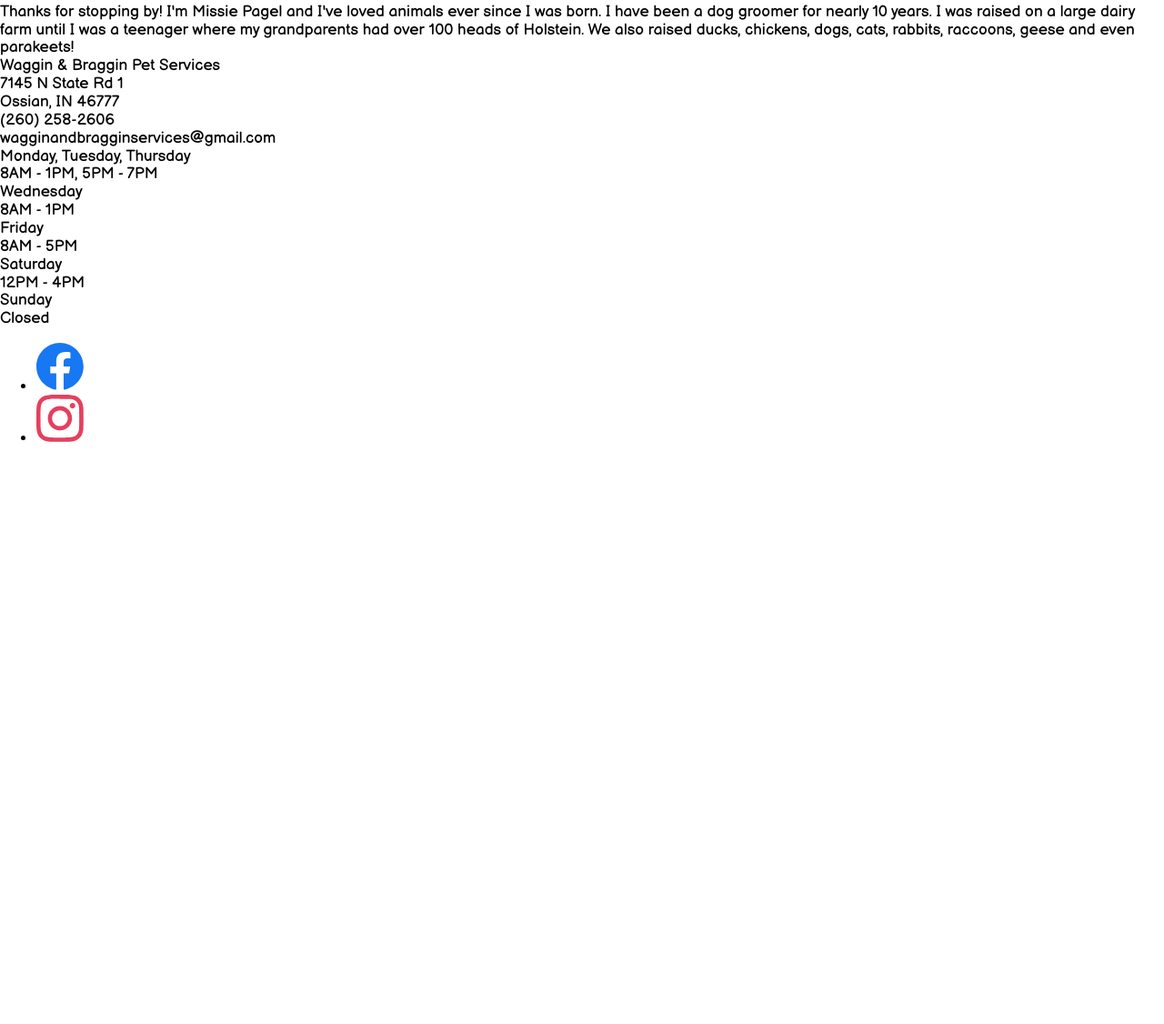
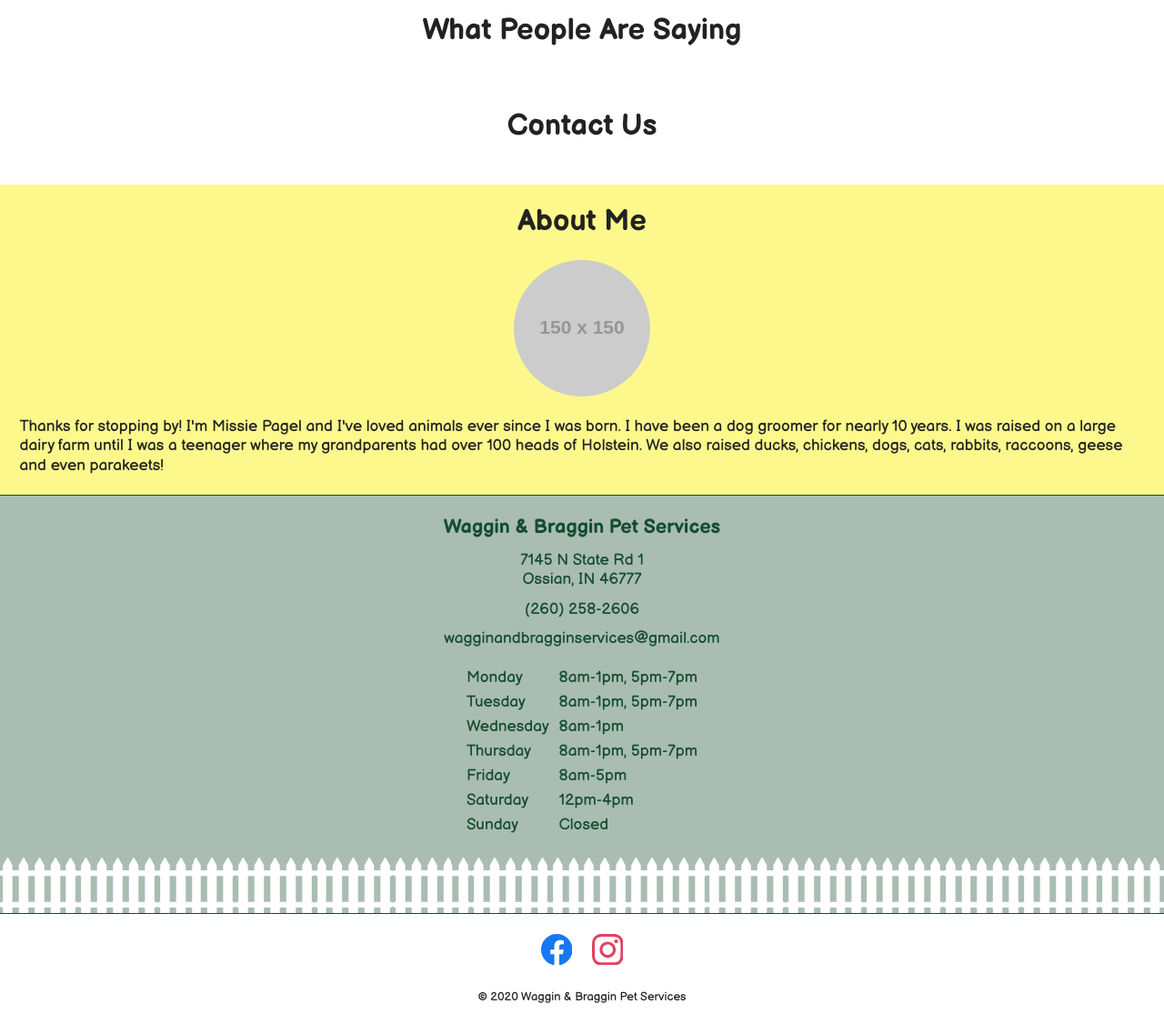
Before and after one commit to likens/wagginbraggin, a plain HTML site: page index.html in a window 1280 px wide. Shown: the part 748-1874 px from the top of the page at 91% size. Before the commit the page ends 1256 px from the top, so only its background shows below. Drawn offline with Linux system fonts and the light colour scheme; no server answers; placeholder pictures from the web are drawn by us.

Commit message:
added more stuffs

```diff
--- a/assets/css/styles.css
+++ b/assets/css/styles.css
@@ -1,6 +1,8 @@
 :root {
-	--mintGreen: #a9bdb2;
-	--darkGreen: #154c2f;
+	--mineShaft: #222222;
+	--powderAsh: #a9bdb2;
+	--parsley: #154c2f;
+	--sweetCorn: #fcf88c;
 }
 
 *,
@@ -15,12 +17,6 @@
 }
 
 html {
-    font-size: 67.5%;
-	line-height: 1.15;
-	-webkit-text-size-adjust: 100%;
-}
-
-body {
 	font-family:
 		system-ui,
 		-apple-system,
@@ -31,9 +27,16 @@ body {
 		sans-serif,
 		'Apple Color Emoji',
         'Segoe UI Emoji';
+    font-size: 67.5%;
+	line-height: 1.25;
+	-webkit-text-size-adjust: 100%;
+}
+
+body {
     font-size: 1.6rem;
 	margin: 0;
 	font-family: 'Balsamiq Sans', cursive;
+	color: var(--mineShaft);
 }
 
 abbr[title] {
@@ -159,9 +162,140 @@ summary {
 
 
 
+
+
+
+
+
+
+
+
+
+
+.header {
+	display: grid;
+	grid-template-columns: min-content 1fr min-content;
+	padding: 2rem;
+}
+
+.nav {
+	grid-column-end: span 3;
+}
+
+.section {
+	padding: 2rem;
+}
+
+.section--about {
+	background: var(--sweetCorn);
+}
+
+.section__heading {
+	margin: 0;
+	text-align: center;
+	font-size: 3rem;
+	padding:0 0 2rem;
+}
+
+.about__head {
+	padding: 0 0 2rem;
+}
+
+.about__head-img {
+	border-radius: 50%;
+	display: block;
+	max-width: 100%;
+	margin: 0 auto;
+}
+
+.logo__img {
+	display: block;
+	max-width: 100%;
+}
+
+.nav__list {
+	display: flex;
+	align-items: center;
+	font-size: 1.2rem;
+	justify-content: center;
+	list-style: none;
+	margin: 0;
+	padding: 0;
+}
+
+.info {
+	display: grid;
+	grid-row-gap: 1rem;
+	background: var(--powderAsh);
+	padding: 2rem 2rem 8rem;
+	text-align: center;
+	position: relative;
+	border-width: 1px 0;
+	border-style: solid;
+	color: var(--parsley);
+}
+
+.info:after {
+	content: '';
+	position: absolute;
+	width: 100%;
+	height: 8rem;
+	bottom: 0;
+	left: 0;
+	z-index: 10;
+	background-color: var(--powderAsh);
+	background-image: url('../img/fence.svg');
+	background-position: 0 1.2rem;
+	background-repeat: repeat-x;
+	height: 8rem;
+}
+
+.info__name {
+	font-size: 2rem;
+	font-weight: 700;
+}
+
+.info__name span {
+	margin: 0 .25rem;
+}
+
+.info__name,
+.info__email {
+	display: flex;
+	flex-wrap: wrap;
+	justify-content: center;
+	width: 100%;
+}
+
+.info__hours {
+	display: grid;
+	grid-gap: .5rem 1rem;
+	grid-template-columns: min-content 1fr;
+	padding-top: 1rem;
+	text-align: left;
+	margin: auto;
+}
+
+.info__hours-line {
+	display: contents;
+}
+
+.social__list {
+	display: flex;
+	align-items: center;
+	justify-content: center;
+	list-style: none;
+	margin: 0;
+	padding: 0;
+}
+
+.social__item {
+	padding: 2rem 1rem;
+}
+
 .social__svg {
-	width: 4.8rem;
-	height: 4.8rem;
+	width: 3.2rem;
+	height: 3.2rem;
 }
 
 .social__svg--fb {
@@ -171,3 +305,9 @@ summary {
 .social__svg--ig {
 	fill: #E4405F;
 }
+
+.copyright {
+	font-size: 1.2rem;
+	text-align: center;
+	padding:0 0 2rem;
+}
--- a/index.html
+++ b/index.html
@@ -10,7 +10,7 @@
 
         <meta name="theme-color" content="#a9bdb2">
         <meta name="mobile-web-app-capable" content="yes">
-        <meta name="description" content="A description of the page"> <!-- todo -->
+        <meta name="description" content="Fun, loving, patient, and experienced grooming salon and pet setting in your home. Based in Ossian, IN, we offer pet taxing to grooming appointments. Schedule online today!">
         <meta name="robots" content="index,follow">
         <meta name="googlebot" content="index,follow">
         <meta name="geo.position" content="40.846460;-85.165840">
@@ -35,6 +35,25 @@
 
         <div class="master">
             <header class="header">
+
+                <div class="call">
+                    <a href="tel:+12602582606" class="touch__link">
+                        <span class="touch__icon"></span>
+                        <span class="touch__text">Call</span>
+                    </a>
+                </div>
+                <div class="logo">
+                    <a href="/" class="logo__link">
+                        <img src="./assets/img/logo.png" alt="" class="logo__img" />
+                    </a>
+                </div>
+                <div class="visit">
+                    <a href="https://www.google.com/maps/dir//Waggin+and+Braggin+Pet+Services/data=!4m8!4m7!1m0!1m5!1m1!1s0x8815ed9b62f65e73:0xe7ffd4547c183408!2m2!1d-85.1653941!2d40.846542899999996" class="touch__link">
+                        <span class="touch__icon"></span>
+                        <span class="touch__text">Visit</span>
+                    </a>
+                </div>
+
                 <div class="nav">
                     <nav class="nav__nav">
                         <ul class="nav__list">
@@ -44,13 +63,8 @@
                             <li class="nav__item">
                                 <a href="#gallery" class="nav__link">Gallery</a>
                             </li>
-                            <li>
-                                <a href="/" class="nav__link">
-                                    <img src="./assets/img/logo.png" alt="" class="logo" />
-                                </a>
-                            </li>
                             <li class="nav__item">
-                                <a href="#testimonials" class="nav__link">Testimonials</a>
+                                <a href="#reviews" class="nav__link">Reviews</a>
                             </li>
                             <li class="nav__item">
                                 <a href="#contact" class="nav__link">Contact</a>
@@ -73,7 +87,7 @@
                 <section class="section section--gallery" id="gallery">
                     <h2 class="section__heading">Gallery</h2>
                 </section>
-                <section class="section section--testimonials" id="testimonials">
+                <section class="section section--reviews" id="reviews">
                     <h2 class="section__heading">What People Are Saying</h2>
                     <div class="section__block">
                     </div>
@@ -88,7 +102,7 @@
                     <div class="section__block">
                         <div class="about">
                             <div class="about__head">
-                                <img src="" alt="" class="about__head-img" />
+                                <img src="https://via.placeholder.com/150" alt="" class="about__head-img" />
                             </div>
                             <div class="about__text">Thanks for stopping by! I'm Missie Pagel and I've loved animals ever since I was born. I have been a dog groomer for nearly 10 years. I was raised on a large dairy farm until I was a teenager where my grandparents had over 100 heads of Holstein. We also raised ducks, chickens, dogs, cats, rabbits, raccoons, geese and even parakeets!</div>
                         </div>
@@ -98,35 +112,53 @@
 
             <footer class="footer">
                 <div class="info">
-                    <div class="info__name">Waggin & Braggin Pet Services</div>
+                    <div class="info__name">
+                        <span>Waggin & Braggin</span>
+                        <span>Pet Services</span>
+                    </div>
                     <div class="info__address">
                         <div class="info__address-line">7145 N State Rd 1</div>
                         <div class="info__address-line">Ossian, IN 46777</div>
                     </div>
                     <div class="info__phone">(260) 258-2606</div>
-                    <div class="info__email">wagginandbragginservices@gmail.com</div>
+                    <div class="info__email">
+                        <span>wagginandbragginservices</span>
+                        <span>@gmail.com</span>
+                    </div>
                     <div class="info__hours">
                         <div class="info__hours-line">
-                            <div class="info__hours-day">Monday, Tuesday, Thursday</div>
-                            <div class="info__hours-time">8AM - 1PM, 5PM - 7PM</div>
+                            <div class="info__hours-day">Monday</div>
+                            <div class="info__hours-time">8am-1pm, 5pm-7pm</div>
+                        </div>
+                        <div class="info__hours-line">
+                            <div class="info__hours-day">Tuesday</div>
+                            <div class="info__hours-time">8am-1pm, 5pm-7pm</div>
                         </div>
                         <div class="info__hours-line">
                             <div class="info__hours-day">Wednesday</div>
-                            <div class="info__hours-time">8AM - 1PM</div>
+                            <div class="info__hours-time">8am-1pm</div>
+                        </div>
+                        <div class="info__hours-line">
+                            <div class="info__hours-day">Thursday</div>
+                            <div class="info__hours-time">8am-1pm, 5pm-7pm</div>
                         </div>
                         <div class="info__hours-line">
                             <div class="info__hours-day">Friday</div>
-                            <div class="info__hours-time">8AM - 5PM</div>
+                            <div class="info__hours-time">8am-5pm</div>
                         </div>
                         <div class="info__hours-line">
                             <div class="info__hours-day">Saturday</div>
-                            <div class="info__hours-time">12PM - 4PM</div>
+                            <div class="info__hours-time">12pm-4pm</div>
                         </div>
                         <div class="info__hours-line">
                             <div class="info__hours-day">Sunday</div>
                             <div class="info__hours-time">Closed</div>
                         </div>
                     </div>
+                </div>
+
+                <div class="fence">
+
                 </div>
                 <div class="social">
                     <ul class="social__list">
@@ -148,6 +180,7 @@
                         </li>
                     </ul>
                 </div>
+                <div class="copyright">&copy; 2020 Waggin & Braggin Pet Services</div>
             </footer>
 
         </div>
@@ -167,7 +200,7 @@
                             "postalCode": "46777",
                             "addressCountry": "USA"
                         },
-                        "email": "wagginandbragginservices@gmail.com"
+                        "email": "wagginandbragginservices@gmail.com",
                         "telephone": "(260) 258-2606",
                         "url": "https://www.wagginbraggin.com",
                         "image" : {
@@ -183,24 +216,8 @@
                             "Bluffton",
                             "Ossian",
                             "Fort Wayne",
-                            "Auburn",
-                            "Churubusco",
-                            "Columbia City",
-                            "Corunna",
-                            "Garrett",
-                            "Grabill",
-                            "Harlan",
-                            "Hoagland",
-                            "Huntertown",
-                            "Leo",
-                            "Monroeville",
-                            "New Haven",
-                            "Roanoke",
-                            "St. Joe",
-                            "South Whitley",
-                            "Spencerville",
-                            "Woodburn",
-                            "Yoder"
+                            "Decatur",
+                            "Markle"
                         ],
                         "openingHours" : [
                             "Mo 08:00-13:00, 17:00-19:00",
```
Also changed, not shown: assets/img/fence.svg (added).
